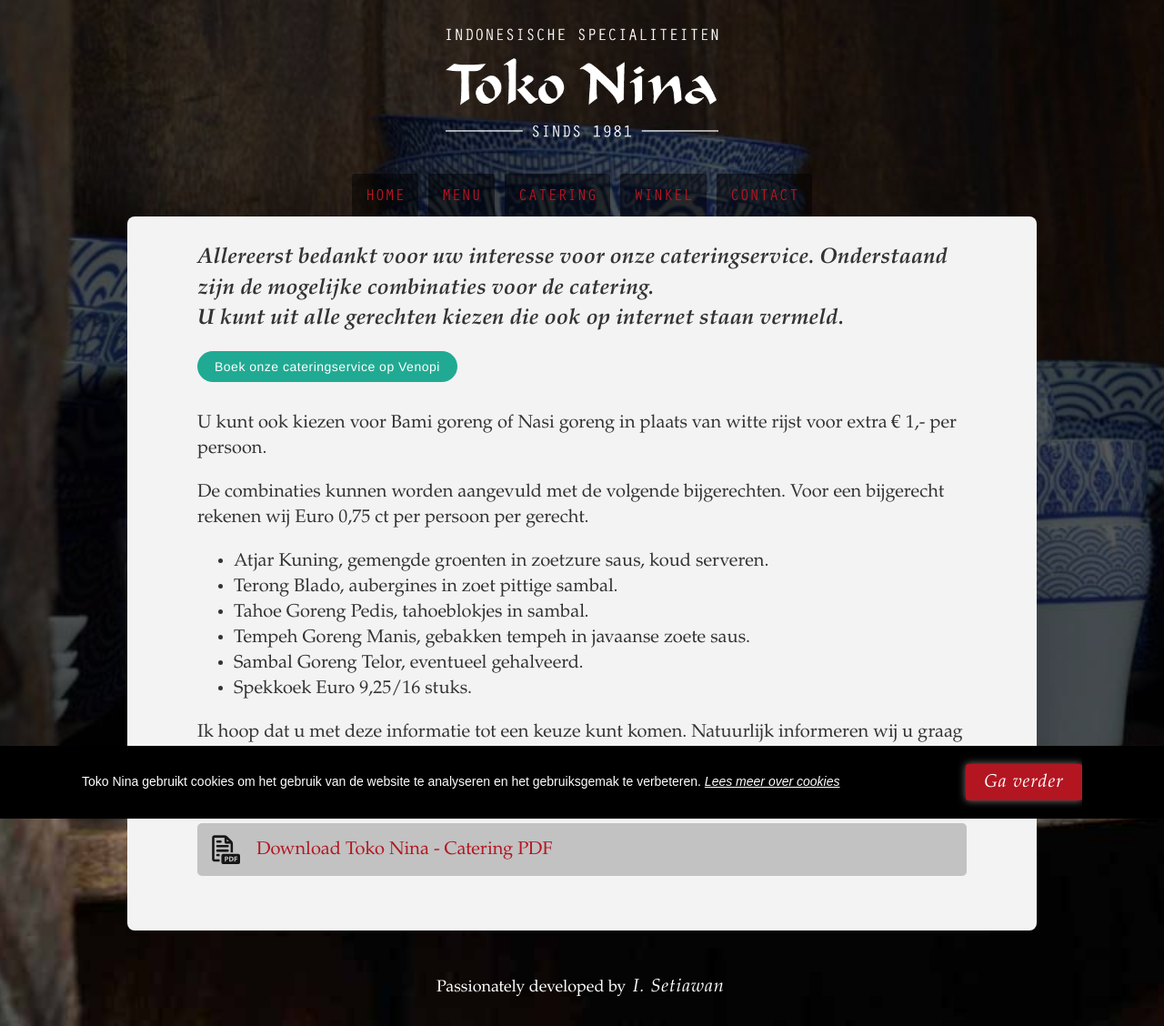
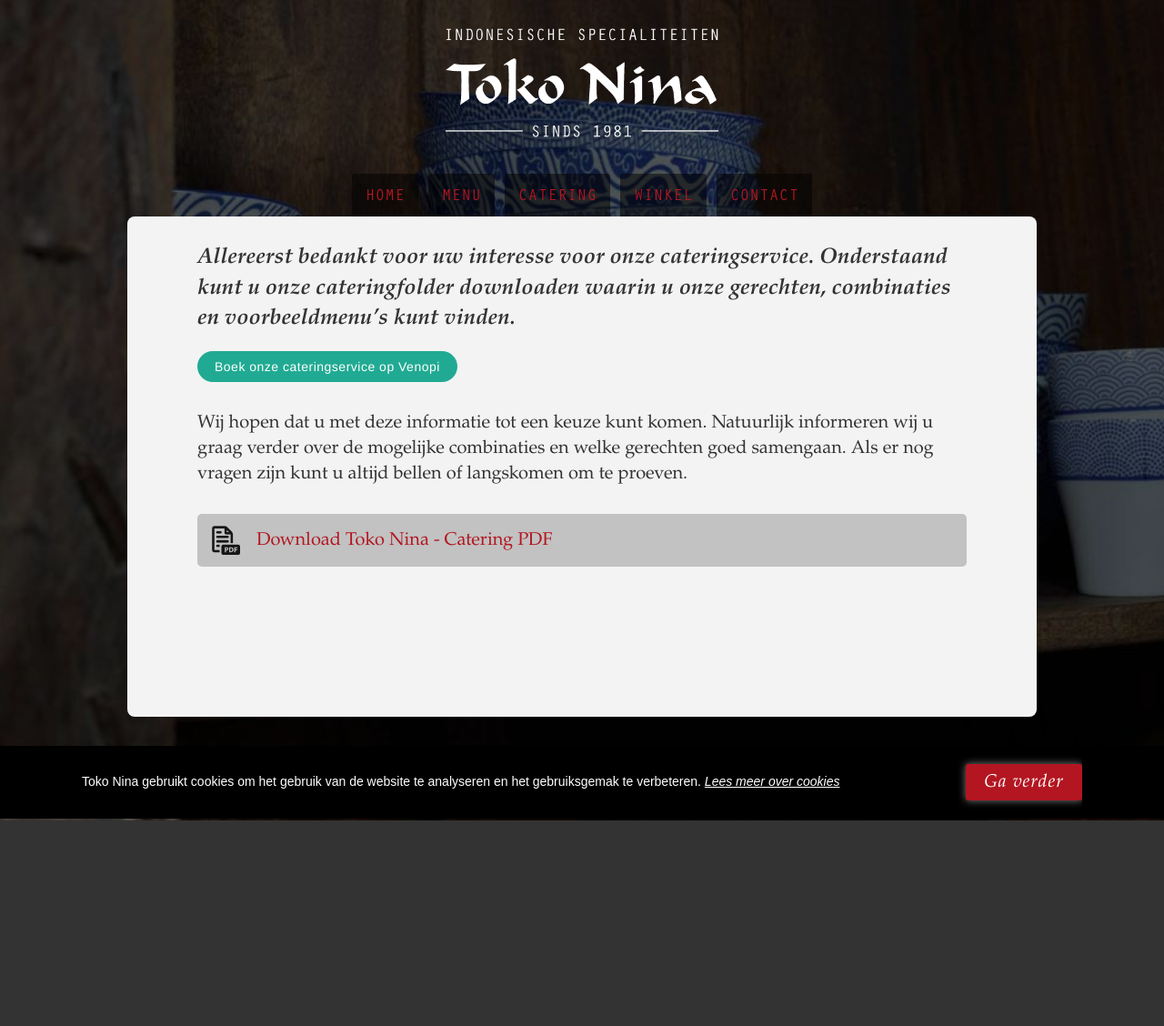
Before and after one commit to tokonina/tokonina.github.io, a Jekyll site: the page built from catering.html, in a window 1280 px wide. Shown: the whole page at 91% size. Built offline with Jekyll 4.4.1, drawn with Linux system fonts in a browser that asks for light colours; after the commit the page ends 902 px from its top, so only the background shows below that.

Commit message:
feat: update catering content

```diff
--- a/catering.html
+++ b/catering.html
@@ -16,26 +16,11 @@
     {% include header.html %}
     <article class="content-box">
       <div class="textbox">
-        <h4 class="h5 italic">Allereerst bedankt voor uw interesse voor onze cateringservice. Onderstaand zijn de mogelijke combinaties voor de catering. <br>
-        U kunt uit alle gerechten kiezen die ook op internet staan vermeld.</h4>
+        <h4 class="h5 italic">Allereerst bedankt voor uw interesse voor onze cateringservice. Onderstaand kunt u onze cateringfolder downloaden waarin u onze gerechten, combinaties en voorbeeldmenu’s kunt vinden.</h4>
 
         <p style="margin-bottom: 34px;"><a href="https://www.venopi.com/widget/toko-nina-haarlem/" target="_blank" class="venopi-btn">Boek onze cateringservice op Venopi</a></p>
 
-        <p class="note">U kunt ook kiezen voor Bami goreng of Nasi goreng in plaats van witte rijst voor extra &euro; 1,- per persoon.</p>
-
-        <p>De combinaties kunnen worden aangevuld met de volgende bijgerechten. Voor een bijgerecht rekenen wij Euro 0,75 ct per persoon per gerecht.</p>
-
-        <ul>
-          <li>Atjar Kuning, gemengde groenten in zoetzure saus, koud serveren.</li>
-          <li>Terong Blado, aubergines in zoet pittige sambal.</li>
-          <li>Tahoe Goreng Pedis, tahoeblokjes in sambal.</li>
-          <li>Tempeh Goreng Manis, gebakken tempeh in javaanse zoete saus.</li>
-          <li>Sambal Goreng Telor, eventueel gehalveerd.</li>
-          <li>Spekkoek Euro 9,25/16 stuks.</li>
-        </ul>
-
-        <p>Ik hoop dat u met deze informatie tot een keuze kunt komen. Natuurlijk informeren wij u graag verder over de mogelijke combinaties en welke gerechten goed samengaan. Als er nog vragen zijn kunt u altijd bellen of langskomen om te proeven.</p>
-
+        <p>Wij hopen dat u met deze informatie tot een keuze kunt komen. Natuurlijk informeren wij u graag verder over de mogelijke combinaties en welke gerechten goed samengaan. Als er nog vragen zijn kunt u altijd bellen of langskomen om te proeven.</p>
         <a href="/img/foldertokoninacatering2021.pdf" target="_blank" class="download">Download Toko Nina - Catering PDF</a>
         <span style="display: none">=== (ROOT) ===</span>
       </div>
```
